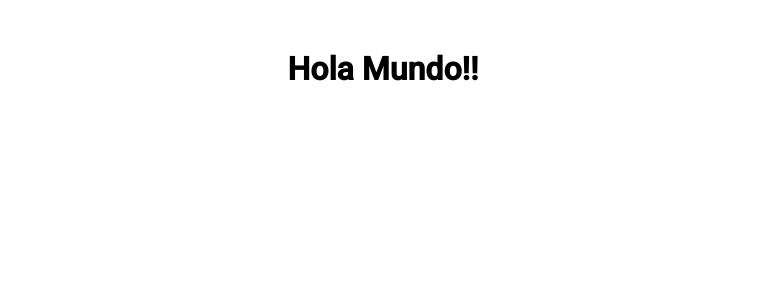
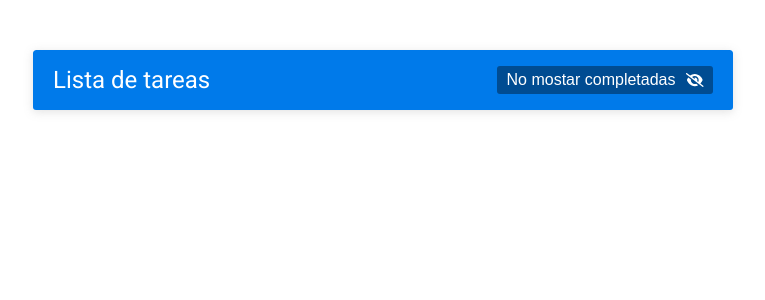
Before and after one commit to sekeer11/app-lista-tareas, a React (Create React App) app: page / in a window 1280 px wide. Shown: the top 300 px of the page, without its empty margins (257-1022 px from the left). Built offline with nearby package versions, Linux system fonts and the light colour scheme.

Commit message:
Agregando el header a la app

```diff
--- a/package.json
+++ b/package.json
@@ -3,12 +3,15 @@
   "version": "0.1.0",
   "private": true,
   "dependencies": {
+    "@fortawesome/fontawesome-svg-core": "^6.3.0",
+    "@fortawesome/free-solid-svg-icons": "^6.3.0",
+    "@fortawesome/react-fontawesome": "^0.2.0",
     "@testing-library/jest-dom": "^5.16.5",
     "@testing-library/react": "^13.4.0",
     "@testing-library/user-event": "^13.5.0",
     "react": "^18.2.0",
     "react-dom": "^18.2.0",
-    "react-scripts": "5.0.1",
+    "react-scripts": "^5.0.1",
     "web-vitals": "^2.1.4"
   },
   "scripts": {
--- a/src/App.css
+++ b/src/App.css
@@ -14,3 +14,38 @@
 	display: grid;
 	grid-template-rows: auto auto 1fr;
 }
+
+/* * --- --- --- HEADER --- --- --- * */
+.header {
+	display: flex;
+	align-items: center;
+	justify-content: space-between;
+	height: 60px;
+	padding: 0 20px;
+	background: var(--azul);
+	color: #fff;
+	border-radius: 3px 3px 0px 0px;
+}
+
+.header__titulo {
+	font-weight: 400;
+	font-size: 24px;
+}
+
+.header__boton {
+	background: none;
+	font-size: 16px;
+	color: #fff;
+	border: none;
+	cursor: pointer;
+	background: #004c92;
+	padding: 5px 10px;
+	border-radius: 3px;
+	display: flex;
+	align-items: center;
+}
+
+.header__icono-boton {
+	font-size: 14px;
+	margin-left: 10px;
+}
--- a/src/App.js
+++ b/src/App.js
@@ -1,9 +1,10 @@
 import './App.css';
+import Header from './components/Header';
 
 const App = () => {
   return (
-    <div>
-      <h1>Hola Mundo!!</h1>
+    <div className="contenedor">
+      <Header />
     </div>
   );
 }
--- /dev/null
+++ b/src/components/Header.js
@@ -0,0 +1,17 @@
+import React from 'react';
+import { FontAwesomeIcon } from '@fortawesome/react-fontawesome';
+import {faEye, faEyeSlash} from '@fortawesome/free-solid-svg-icons'
+
+const Header = () => {
+    return (
+        <header className="header">
+            <h1 className="header__titulo">Lista de tareas</h1>
+            <button className="header__boton">
+                No mostar completadas
+                <FontAwesomeIcon icon={faEyeSlash} className="header__icono-boton"/>
+            </button>
+        </header>
+     );
+}
+
+export default Header;
```
Also changed, not shown: 1 other file (tests, documents, lock files or other folders).
